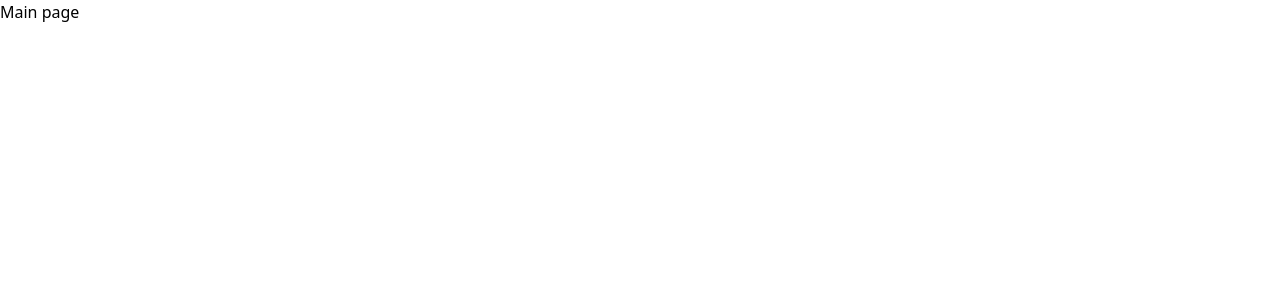
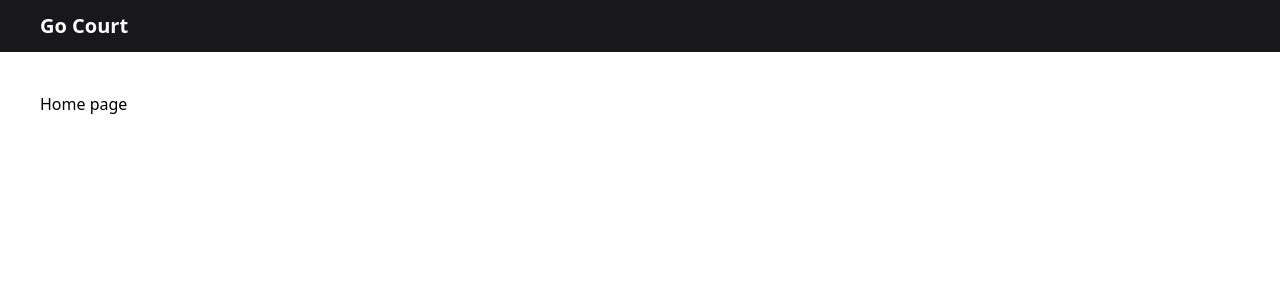
Before and after one commit to MrJustice26/go-court, a Vue app in the folder frontend/: page / in a window 1280 px wide. Shown: the top 300 px of the page. Built offline with nearby package versions, Linux system fonts and the light colour scheme.

Commit message:
* Setup vue-router * Create BaseContainer and TheHeader components * Create Home view

```diff
--- a/frontend/package.json
+++ b/frontend/package.json
@@ -9,7 +9,8 @@
     "preview": "vite preview"
   },
   "dependencies": {
-    "vue": "^3.2.47"
+    "vue": "^3.2.47",
+    "vue-router": "^4.2.4"
   },
   "devDependencies": {
     "@vitejs/plugin-vue": "^4.1.0",
--- a/frontend/src/App.vue
+++ b/frontend/src/App.vue
@@ -1,3 +1,13 @@
 <template>
-  <h1>Main page</h1>
+  <TheHeader class="mb-10"></TheHeader>
+  <main>
+    <BaseContainer>
+      <RouterView></RouterView>
+    </BaseContainer>
+  </main>
 </template>
+
+<script setup lang="ts">
+import TheHeader from "@/components/layouts/TheHeader.vue";
+import BaseContainer from "@/components/base/BaseContainer.vue";
+</script>
--- /dev/null
+++ b/frontend/src/components/base/BaseContainer.vue
@@ -0,0 +1,5 @@
+<template>
+  <div class="container mx-auto max-w-[1200px] px-5 xl:px-0">
+    <slot />
+  </div>
+</template>
--- /dev/null
+++ b/frontend/src/components/layouts/TheHeader.vue
@@ -0,0 +1,13 @@
+<template>
+  <header class="bg-zinc-900 py-3 text-white">
+    <nav>
+      <BaseContainer>
+        <RouterLink to="/" class="text-xl font-bold">Go Court</RouterLink>
+      </BaseContainer>
+    </nav>
+  </header>
+</template>
+
+<script setup lang="ts">
+import BaseContainer from "@/components/base/BaseContainer.vue";
+</script>
--- a/frontend/src/main.ts
+++ b/frontend/src/main.ts
@@ -1,5 +1,7 @@
 import { createApp } from "vue";
+import router from "./router";
+
 import "./index.css";
 import App from "./App.vue";
 
-createApp(App).mount("#app");
+createApp(App).use(router).mount("#app");
--- /dev/null
+++ b/frontend/src/router.ts
@@ -0,0 +1,15 @@
+import { createRouter, createWebHistory } from "vue-router";
+import Home from "@/views/Home.vue";
+
+const router = createRouter({
+  history: createWebHistory(),
+  routes: [
+    {
+      path: "/",
+      component: Home,
+      name: "Home",
+    },
+  ],
+});
+
+export default router;
--- /dev/null
+++ b/frontend/src/views/Home.vue
@@ -0,0 +1,3 @@
+<template>
+  <h1>Home page</h1>
+</template>
```
Also changed, not shown: 1 other file (tests, documents, lock files or other folders).
